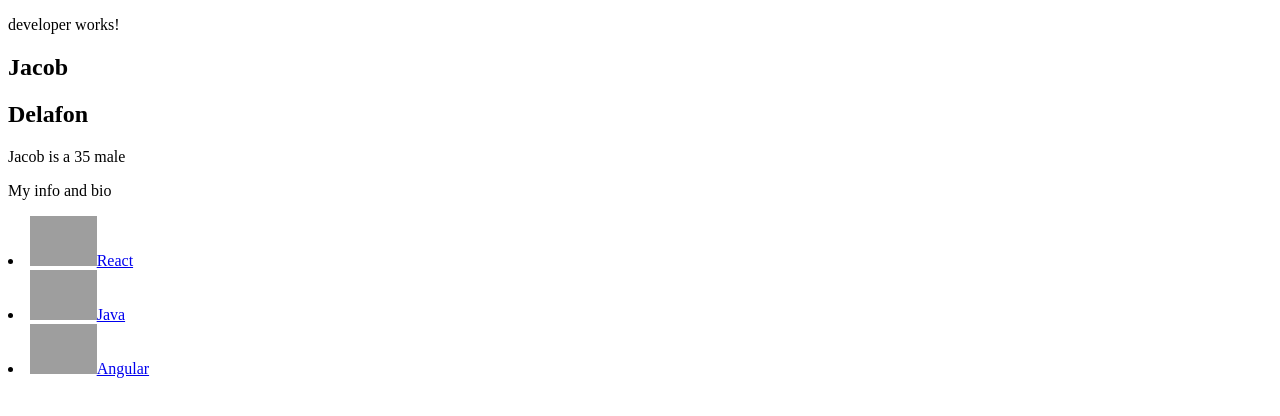
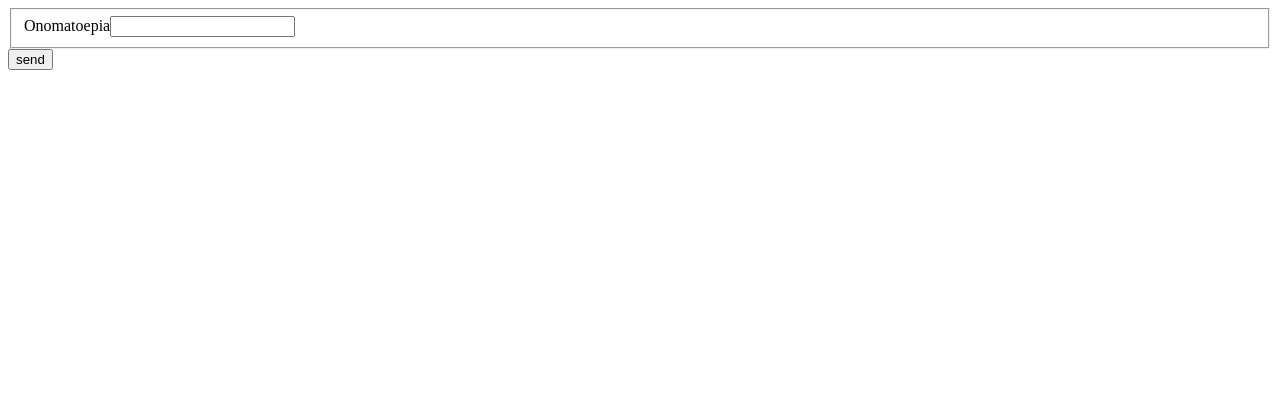
Before and after one commit to Thomas-Nigon/WCS_Angular-Quests, an Angular app: page / in a window 1280 px wide. Shown: the top 416 px of the page. Built offline with nearby package versions, Linux system fonts and the light colour scheme; grey boxes are pictures that could not be loaded.

Commit message:
Q08 @output

```diff
--- a/src/app/app.component.html
+++ b/src/app/app.component.html
@@ -1,3 +1,3 @@
 <main class="main"></main>
-<app-developer />
+<app-onomatoepia />
 <router-outlet />
--- a/src/app/app.component.ts
+++ b/src/app/app.component.ts
@@ -3,11 +3,11 @@ import { RouterOutlet, RouterModule, RouterLink } from '@angular/router';
 import { BlockComponent } from './block/block.component';
 import { UserProfileComponent } from './user-profile/user-profile.component';
 import { DirectivesComponent } from './directives/directives.component';
-import { CommonModule } from '@angular/common';
 import { MyFormComponent } from './my-form/my-form.component';
 import { MenuComponent } from './menu/menu.component';
 import { DeveloperComponent } from './developer/developer.component';
 import { SkillComponent } from './skill/skill.component';
+import { OnomatoepiaComponent } from './onomatoepia/onomatoepia.component';
 
 @Component({
   selector: 'app-root',
@@ -22,10 +22,11 @@ import { SkillComponent } from './skill/skill.component';
     MyFormComponent,
     DeveloperComponent,
     SkillComponent,
+    OnomatoepiaComponent,
   ],
   templateUrl: './app.component.html',
   styleUrl: './app.component.scss',
 })
 export class AppComponent {
-  title = 'Angular_Quest_04';
+  title = 'Angular_Quest_08';
 }
--- /dev/null
+++ b/src/app/create-onomatoepia/create-onomatoepia.component.html
@@ -0,0 +1,14 @@
+<form #onomatoepiaForm="ngForm" (ngSubmit)="createOnomatoepia()">
+  <fieldset>
+    <label for="onomatoepia">Onomatoepia</label>
+    <input
+      id="onomatoepia"
+      name="onomatoepia"
+      [(ngModel)]="newOnomatoepia"
+      #onomatoepia="ngModel"
+      type="text"
+      required
+    />
+  </fieldset>
+  <button>send</button>
+</form>
--- /dev/null
+++ b/src/app/create-onomatoepia/create-onomatoepia.component.ts
@@ -0,0 +1,19 @@
+import { Component, EventEmitter, Output } from '@angular/core';
+import { FormsModule } from '@angular/forms';
+
+@Component({
+  selector: 'app-create-onomatoepia',
+  standalone: true,
+  imports: [FormsModule],
+  templateUrl: './create-onomatoepia.component.html',
+  styleUrl: './create-onomatoepia.component.scss',
+})
+export class CreateOnomatoepiaComponent {
+  newOnomatoepia: string = '';
+  @Output()
+  sendOnomatopiaToParent: EventEmitter<string> = new EventEmitter();
+  createOnomatoepia(): void {
+    this.sendOnomatopiaToParent.emit(this.newOnomatoepia);
+    console.log('create onomatoepia:', this.newOnomatoepia);
+  }
+}
--- /dev/null
+++ b/src/app/onomatoepia/onomatoepia.component.html
@@ -0,0 +1,6 @@
+<app-create-onomatoepia
+  (sendOnomatopiaToParent)="onReceiveNewOnomatopia($event)"
+/>
+<ul *ngFor="let onomatoepia of onomatoepiaList">
+  <li>{{ onomatoepia }}</li>
+</ul>
--- /dev/null
+++ b/src/app/onomatoepia/onomatoepia.component.ts
@@ -0,0 +1,18 @@
+import { Component, EventEmitter, Output } from '@angular/core';
+import { CreateOnomatoepiaComponent } from '../create-onomatoepia/create-onomatoepia.component';
+import { CommonModule } from '@angular/common';
+
+@Component({
+  selector: 'app-onomatoepia',
+  standalone: true,
+  imports: [CreateOnomatoepiaComponent, CommonModule],
+  templateUrl: './onomatoepia.component.html',
+  styleUrl: './onomatoepia.component.scss',
+})
+export class OnomatoepiaComponent {
+  onomatoepiaList: Array<string> = [];
+  onReceiveNewOnomatopia(onomatoepia: string): void {
+    console.log('received onomatoepia:', onomatoepia);
+    this.onomatoepiaList.push(onomatoepia);
+  }
+}
```
Also changed, not shown: src/app/create-onomatoepia/create-onomatoepia.component.scss (added), src/app/onomatoepia/onomatoepia.component.scss (added), 2 other files (tests, documents, lock files or other folders).
